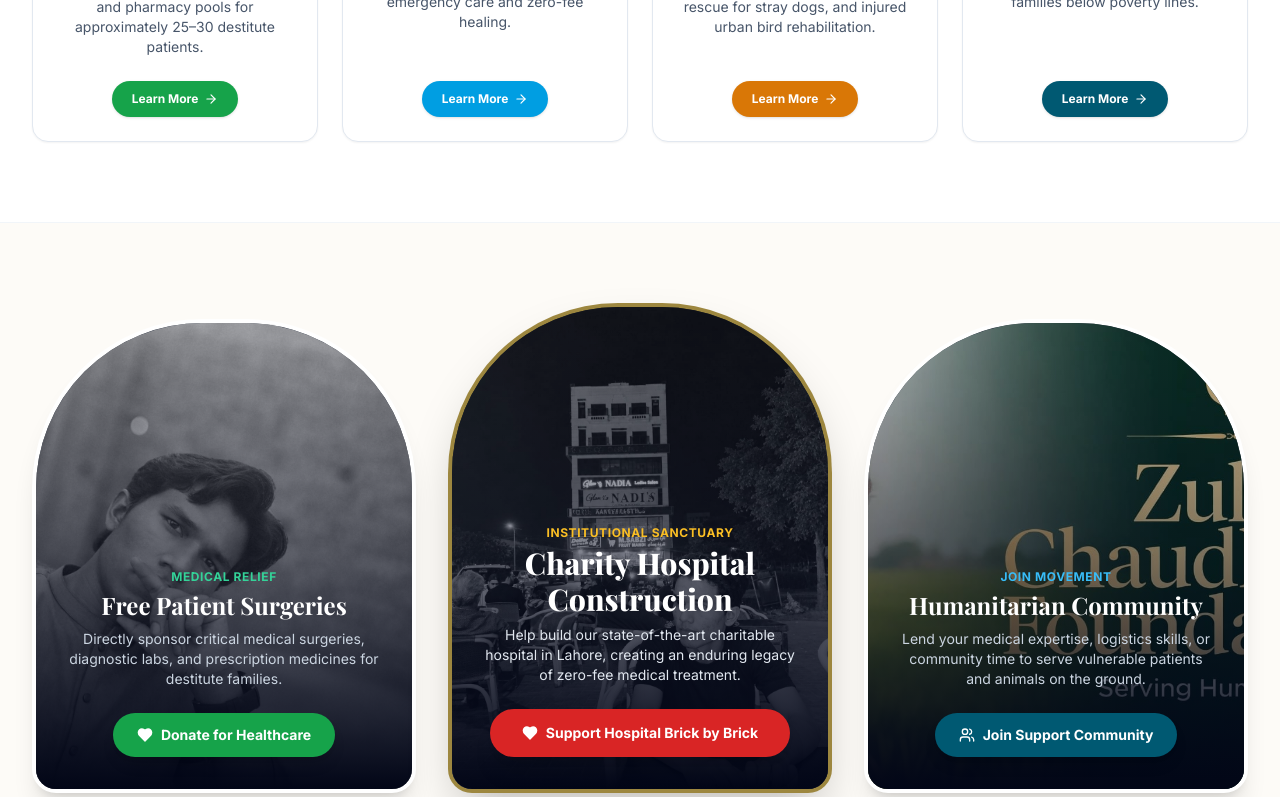
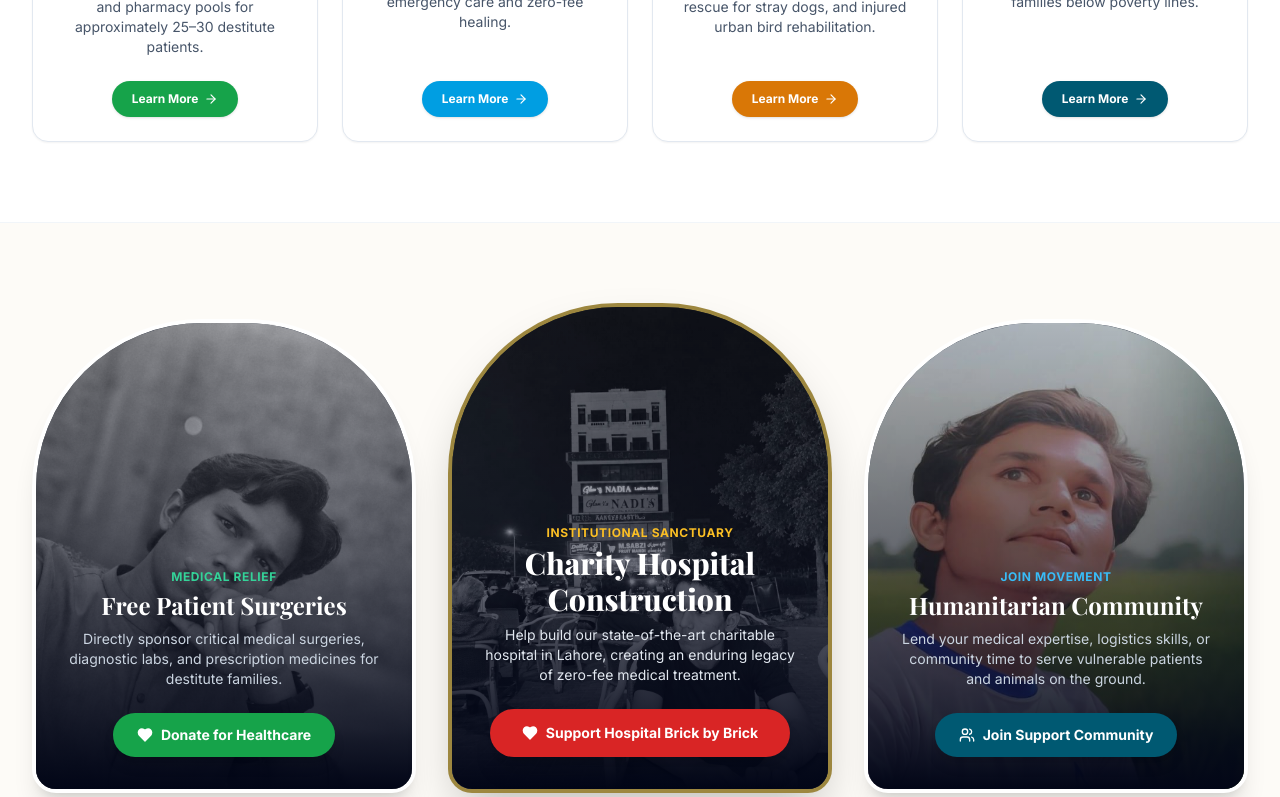
Before and after one commit to M-AmirLatif/zulaidchaudhary, a Next.js app: page /en in a window 1280 px wide. Shown: the part 2000-2797 px from the top of the page. Built offline with nearby package versions, Linux system fonts and the light colour scheme; a web font is replaced by a local one.

Commit message:
fix(ui): center founder face in Hero slide and Arch card using 5th_portrait with exact objectPosition

```diff
--- a/src/components/sections/DualActionTriptych.tsx
+++ b/src/components/sections/DualActionTriptych.tsx
@@ -16,7 +16,8 @@ export function DualActionTriptych() {
               src="/images/2ndimg.jpg"
               alt="Healthcare & Free Treatment"
               fill
-              className="object-cover object-center group-hover:scale-105 transition-transform duration-700 opacity-80"
+              className="object-cover group-hover:scale-105 transition-transform duration-700 opacity-80"
+              style={{ objectPosition: "28% 20%" }}
             />
             {/* Gradient Overlay */}
             <div className="absolute inset-0 bg-gradient-to-t from-slate-950 via-slate-950/40 to-transparent" />
@@ -55,7 +56,8 @@ export function DualActionTriptych() {
               src="/images/3rdimg.jpg"
               alt="Hospital Construction Lahore"
               fill
-              className="object-cover object-center group-hover:scale-105 transition-transform duration-700 opacity-85"
+              className="object-cover group-hover:scale-105 transition-transform duration-700 opacity-85"
+              style={{ objectPosition: "center 20%" }}
             />
             {/* Gradient Overlay */}
             <div className="absolute inset-0 bg-gradient-to-t from-slate-950 via-slate-950/40 to-transparent" />
@@ -91,10 +93,11 @@ export function DualActionTriptych() {
           {/* Card 3: Volunteer & Ground Engagement (BECOME VOLUNTEER) */}
           <div className="relative rounded-t-[140px] sm:rounded-t-[170px] rounded-b-3xl overflow-hidden shadow-xl border-4 border-white bg-slate-900 group min-h-[460px] flex flex-col justify-end">
             <Image
-              src="/images/5th.jpg"
+              src="/images/5th_portrait.jpg"
               alt="Become a Foundation Volunteer"
               fill
-              className="object-cover object-top group-hover:scale-105 transition-transform duration-700 opacity-80"
+              className="object-cover group-hover:scale-105 transition-transform duration-700 opacity-80"
+              style={{ objectPosition: "center 25%" }}
             />
             {/* Gradient Overlay */}
             <div className="absolute inset-0 bg-gradient-to-t from-slate-950 via-slate-950/40 to-transparent" />
--- a/src/components/sections/Hero.tsx
+++ b/src/components/sections/Hero.tsx
@@ -17,6 +17,7 @@ import {
 const HERO_SLIDES = [
   {
     image: "/images/2ndimg.jpg",
+    objectPosition: "28% 20%",
     badge: "HUMANITY • HOPE • JUSTICE",
     taglineUrdu: "تشخیص سے علاج تک",
     subtitleUrdu: "ہر مستحق کے ساتھ",
@@ -28,6 +29,7 @@ const HERO_SLIDES = [
   },
   {
     image: "/images/firstimg.jpg",
+    objectPosition: "center 20%",
     badge: "SERVING HUMANITY",
     taglineUrdu: "امید اور خدمت خلق",
     subtitleUrdu: "بلا تفریق انسانیت کی خدمت",
@@ -38,7 +40,8 @@ const HERO_SLIDES = [
     primaryCtaLink: "/get-involved",
   },
   {
-    image: "/images/5th.jpg",
+    image: "/images/5th_portrait.jpg",
+    objectPosition: "center 25%",
     badge: "GRASSROOTS INTERVENTION",
     taglineUrdu: "شفافیت اور دیانت داری",
     subtitleUrdu: "ہر پائی کا مکمل حساب",
@@ -137,7 +140,8 @@ export function Hero() {
                   alt={current.titleEn}
                   fill
                   priority
-                  className="object-cover object-top transition-transform duration-1000 ease-out hover:scale-105"
+                  className="object-cover transition-transform duration-1000 ease-out hover:scale-105"
+                  style={{ objectPosition: (current as any).objectPosition || "center 20%" }}
                 />
                 <div className="absolute inset-0 bg-gradient-to-t from-slate-950/70 via-transparent to-transparent" />
 
--- a/src/components/sections/LiveProjectsShowcase.tsx
+++ b/src/components/sections/LiveProjectsShowcase.tsx
@@ -34,7 +34,7 @@ const PROJECTS = [
     title: "Animal Welfare & Trauma Rescue",
     subtitle: "Mobile Clinics for Cart Donkeys & Strays",
     category: "Animal Welfare",
-    image: "/images/5th.jpg",
+    image: "/images/4th.jpg",
     desc: "Providing veterinary wounds treatment for working equines, shelter for street animals, and injured bird care.",
     raised: "PKR 9,20,000",
     goal: "PKR 15,00,000",
```
Also changed, not shown: public/images/5th_portrait.jpg (added).
